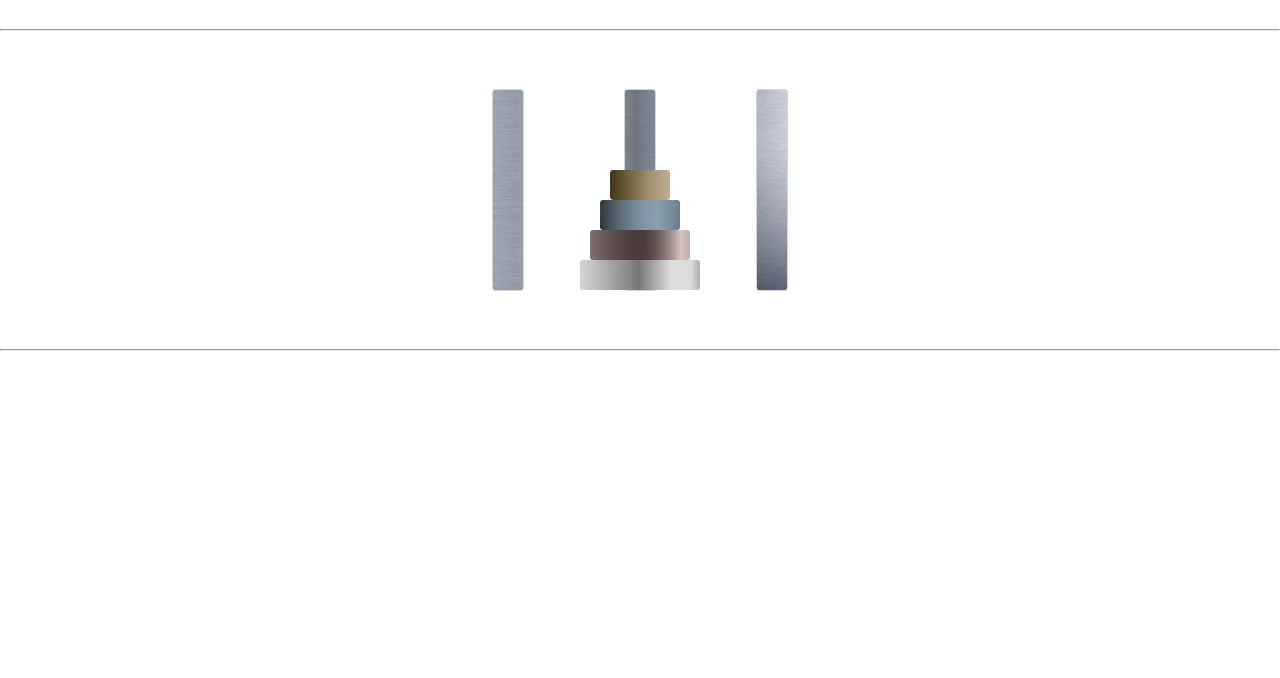
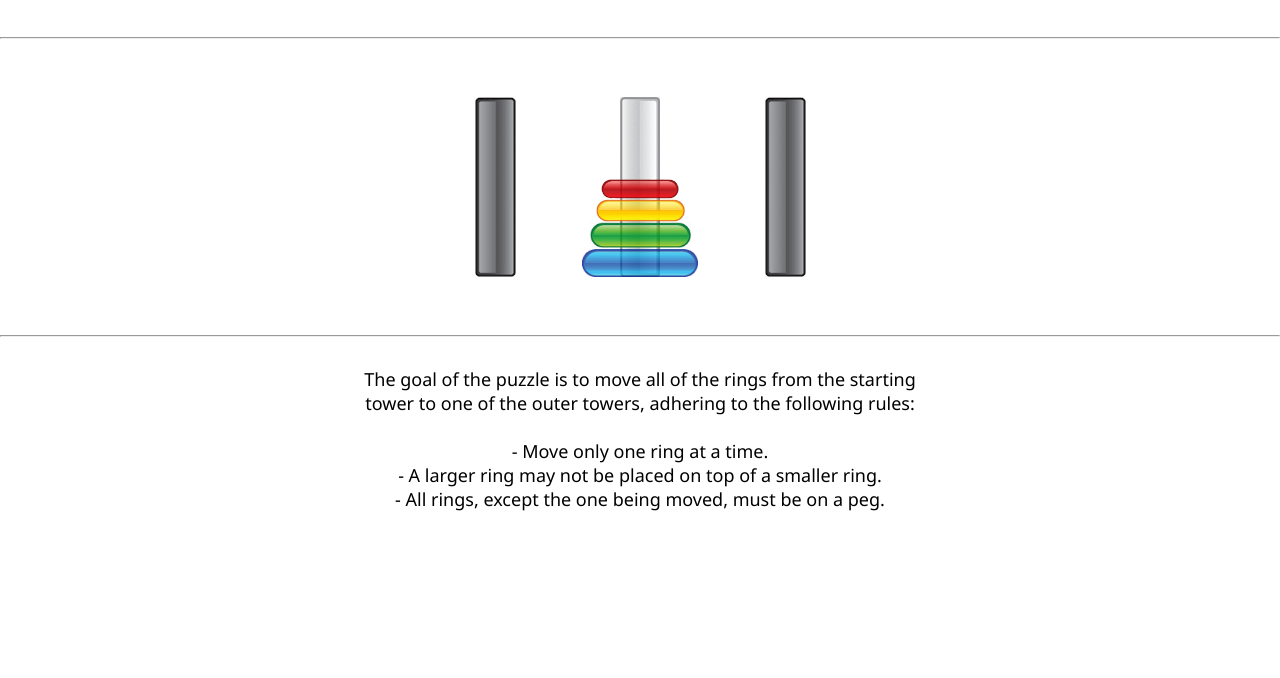
Before and after one commit to cheffuller/hw6_checkpoint_JS211_TowersOfHanoi, a plain HTML site: page index.html in a window 1280 px wide. Shown: the part 122-800 px from the top of the page. Drawn offline with Linux system fonts and the light colour scheme.

Commit message:
edits to js, html, css for readability and style

```diff
--- a/index.html
+++ b/index.html
@@ -7,31 +7,34 @@
   </head>
   <body>
     <h1>Towers Of Hanoi</h1>
-    <h2>a javascript game</h2>
+    <h2>a puzzle written in javascript</h2>
     <hr />
     <div id="announce-game-won"></div>
     <div class="flex-container">
       <div>
-        <div id="top-row" data-row="top" class="red row"></div>
+        <div id="left-tower" data-row="left" class="grey row"></div>
       </div>
       <div>
-        <div id="bottom-row" data-row="bottom" class="green row">
-          <div id="4" data-color="yellow" class="stone"></div>
-          <div id="3" data-color="red" class="stone"></div>
-          <div id="2" data-color="green" class="stone"></div>
-          <div id="1" data-color="blue" class="stone"></div>
+        <div id="middle-tower" data-row="middle" class="silver row">
+          <div id="4" data-color="blue" class="stone"></div>
+          <div id="3" data-color="green" class="stone"></div>
+          <div id="2" data-color="orange" class="stone"></div>
+          <div id="1" data-color="red" class="stone"></div>
         </div>
       </div>
       <div>
-        <div id="middle-row" data-row="middle" class="yellow row"></div>
+        <div id="right-tower" data-row="right" class="grey row"></div>
       </div>
     </div>
     <hr />
-    <div class="tank">
-      <div class="bottom"></div>
-      <div class="middle"></div>
-      <div class="top"></div>
-  </div>
+    <div class="instructions">The goal of the puzzle is to move all of the rings from the starting tower to
+      one of the outer towers, adhering to the following rules:<br /><br />
+      <ul>
+        <li>- Move only one ring at a time.</li>
+        <li>- A larger ring may not be placed on top of a smaller ring.</li>
+        <li>- All rings, except the one being moved, must be on a peg.</li>
+      </ul>
+    </div>
     <script src="index.js"></script>
   </body>
 </html>
--- a/index.js
+++ b/index.js
@@ -2,9 +2,9 @@ let stone = null;
 let startStack = null;
 let endStack = null;
 let stacks = {
-  'top-row': [],
-  'middle-row': [],
-  'bottom-row': [4, 3, 2, 1],
+  'left-tower': [],
+  'middle-tower': [4, 3, 2, 1],
+  'right-tower': []
 };
 
 const selectRow = (row) => {
@@ -54,7 +54,7 @@ const isLegal = (start, end) => {
 };
 
 const checkForWin = (end) => {
-  if (end != 'bottom-row' && stacks[end].toString() === "4,3,2,1") {
+  if (end != 'middle-tower' && stacks[end].toString() === "4,3,2,1") {
     return true;
   } else {
     return false;
--- a/style.css
+++ b/style.css
@@ -24,12 +24,13 @@ time, mark, audio, video {
 }
 
 h1 {
-  font-size: 36px;
+  font-size: 42px;
   margin: 40px auto 0px;
 }
 
 h2 {
 margin-bottom: 40px;
+font-size: 16px;
 }
 
 .flex-container {
@@ -43,30 +44,24 @@ margin-bottom: 40px;
   justify-content: flex-start;
   align-items: center;
   flex-direction: column-reverse;
-  height: 200px;
-  width: 30px;
+  height: 180px;
+  width: 45px;
   margin: 50px;
-  border: 1px solid lightgray;
-  border-radius: 3px;
+  background-size: contain;
+  background-repeat: no-repeat;
+  background-position: center;}
 }
 
 .row {
   z-index: -10;
 }
 
-[data-row].red {
-  background-image: url(img/tower3.jpg);
-  background-size: cover;
+[data-row].grey {
+  background-image: url(img/tower-grey.png);
 }
 
-[data-row].yellow {
-  background-image: url(img/tower2.jpg);
-  background-size: cover;
-}
-
-[data-row].green {
-  background-image: url(img/tower1.jpg);
-  background-size: cover;
+[data-row].silver {
+  background-image: url(img/tower-silver.png);
 }
 
 .stone {
@@ -75,39 +70,47 @@ margin-bottom: 40px;
 
 [data-color] {
   height: 30px;
-  border-radius: 3px;;
+  border-radius: 3px;
+  background-size: contain;
+  background-repeat: no-repeat;
+  background-position: center;
+}
+
+[data-color="red"] {
+  height: 20px;
+  width: 80px;
+  background-image: url(img/ring-red.png);
+
+}
+
+[data-color="orange"] {
+  height: 23px;
+  width: 92px;
+  background-image: url(img/ring-orange.png);
+}
+
+[data-color="green"] {
+  height: 26px;
+  width: 104px;
+  background-image: url(img/ring-green.png);
 }
 
 [data-color="blue"] {
-  width: 60px;
-  background-color: blue;
-  background-image: url(img/ring-gold.jpg);
-  background-size: cover;
-}
-
-[data-color="green"] {
-  width: 80px;
-  background-color: green;
-  background-image: url(img/ring-green-grey.jpg);
-  background-size: cover;
-}
-
-[data-color="red"] {
-
-  width: 100px;
-  background-color: red;
-  background-image: url(img/ring-rose-gold.jpg);
-  background-size: cover;
-}
-
-[data-color="yellow"] {
-  width: 120px;
-  background-color: yellow;
-  background-image: url(img/ring-silver.jpg);
-  background-size: cover;
-
+  height: 29px;
+  width: 116px;
+  background-image: url(img/ring-blue.png);
 }
 
 #announce-game-won {
   font-size: 32px;
 }
+
+.instructions {
+  max-width: 600px;
+  margin: 30px auto;
+  font-size: 18px;
+}
+
+ul {
+  list-style: none;
+}
```
Also changed, not shown: img/ring-blue.png (added), img/ring-gold.jpg (deleted), img/ring-green-grey.jpg (deleted), img/ring-green.png (added), img/ring-orange.png (added), img/ring-red.png (added), img/ring-rose-gold.jpg (deleted), img/ring-silver.jpg (deleted), img/tower-grey.png (added), img/tower-silver.png (added), img/tower1.jpg (deleted), img/tower2.jpg (deleted), img/tower3.jpg (deleted).
